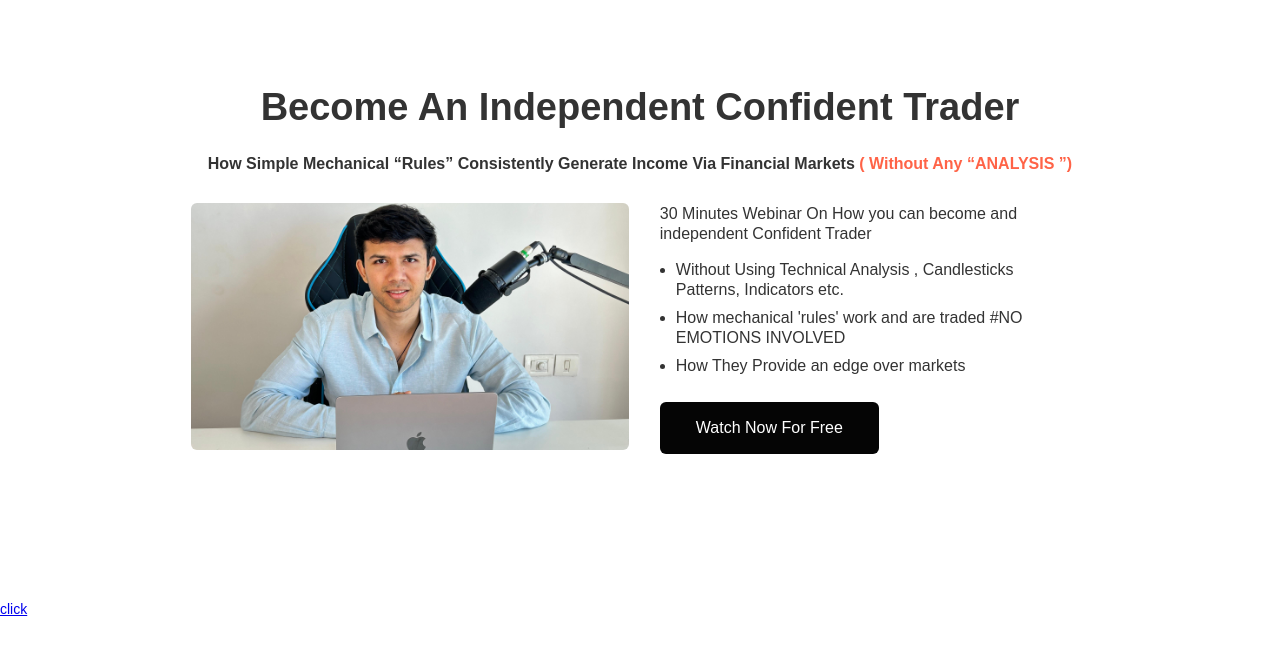
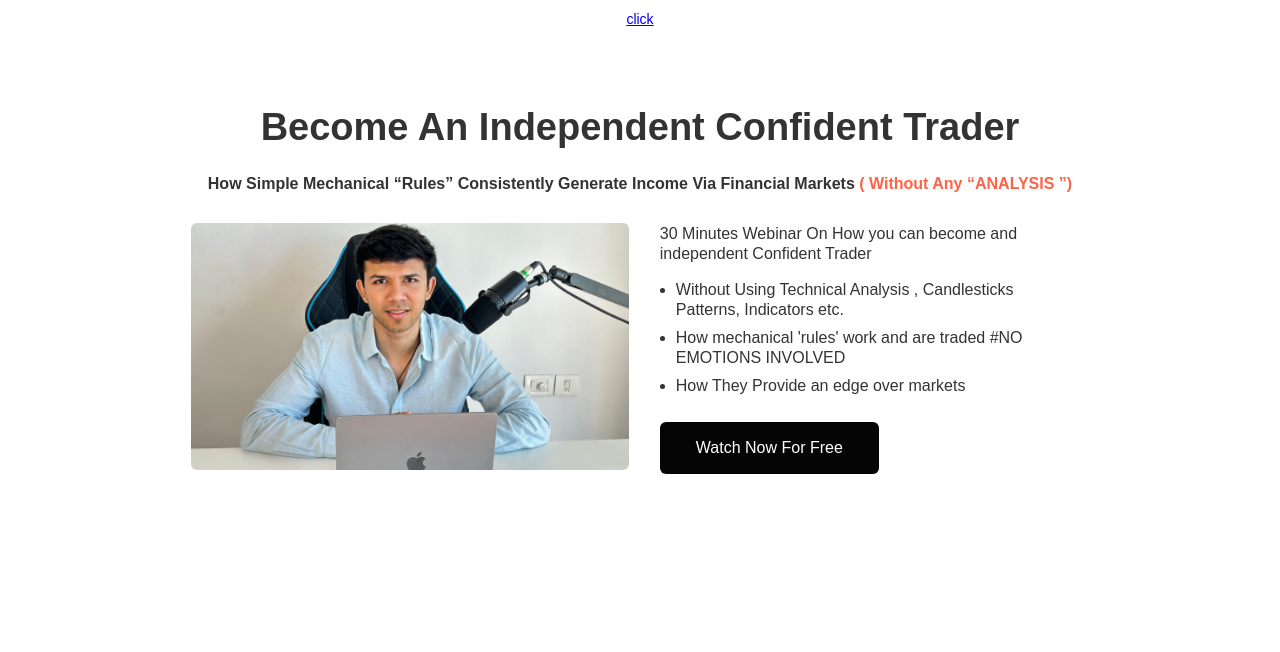
Before and after one commit to flex0690/tally, a plain HTML site: page index.html in a window 1280 px wide. Shown: the part 134-786 px from the top of the page. Drawn offline with nearby package versions, Linux system fonts and the light colour scheme; a script that the page names is missing.

Commit message:
button added above

```diff
--- a/index.html
+++ b/index.html
@@ -127,6 +127,7 @@
                 src="newbotalpha.png" />
         </a>
     </div>
+    <a class="bottom-second" href="index2.html">click</a>
     <div class="section">
         <div class="container-9 w-container">
             <h1 class="heading-8">Become An Independent Confident Trader</h1>
@@ -177,11 +178,12 @@
             <div class="container-large-4 w-container">
                 <div class="bottom-second">
                     <!-- <p class="font-smll">This site is not part of Google and meta inc.</p> -->
+
                 </div>
             </div>
         </div>
     </div>
-    <a href="index2.html">click</a>
+
 
 <!-- this is my tally form -->
     <!-- <a data-tally-open="w8dPBx" data-tally-layout="modal">Click me</a> -->
```
